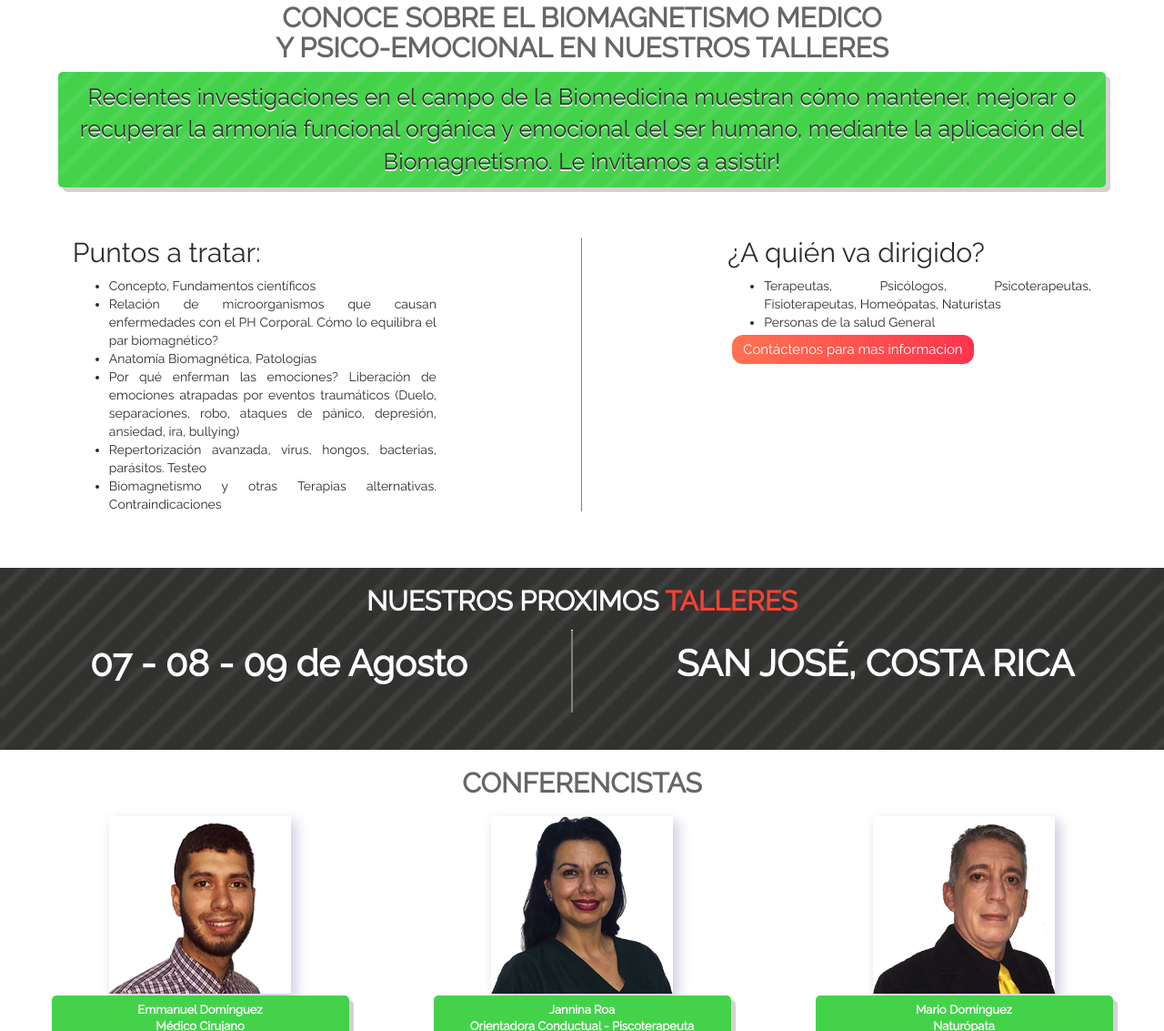
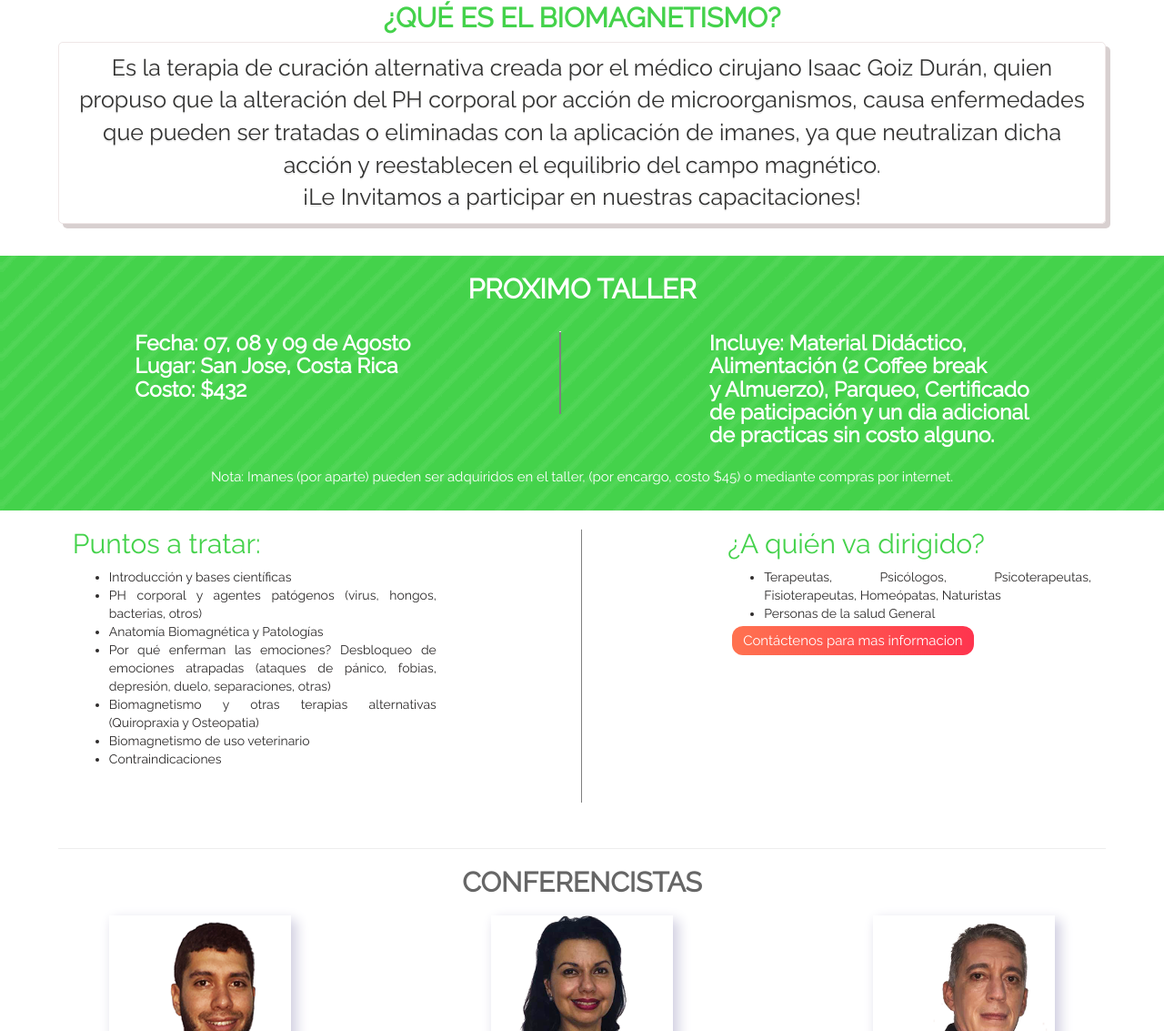
Before and after one commit to wedwin53/aldem56, a plain HTML site: page index.html in a window 1280 px wide. Shown: the part 581-1714 px from the top of the page at 91% size. Drawn offline with nearby package versions, Linux system fonts and the light colour scheme; files whose address does not match are found by name.

Commit message:
cambios generales de Layout

```diff
--- a/css/aldem.css
+++ b/css/aldem.css
@@ -153,7 +153,7 @@ h2{
 }
 
 .p-verde{
-	background-image: url("../images/background.png");
+	/*background-image: url("../images/background.png");*/
 	border-radius: 5px;
 	width: 90%;
 	text-align: center;
@@ -163,14 +163,15 @@ h2{
 	padding: 10px;
 	box-shadow: 5px 5px 0px #d8d0d0;
 	text-shadow: 0px 2px #efefef;
+	border: solid 1px #efe7e7;
 }
 
 
 .places{
-	background-image: url("../images/franja-gris.png");
+	background-image: url("../images/background.png");
 	color: white;
 	font-weight: bold;
-	height: 200px;
+	height: 280px;
 	width: 100%;
 }
 .cont-places{
@@ -179,7 +180,7 @@ h2{
 }
 .places h3{
 	font-weight: bold;
-	font-size: 40px;
+	font-size: 23px;
 }
 .button{
 	border-radius: 12px;
@@ -213,7 +214,7 @@ h2{
 	width: 2px;
 	height: 90px;
 	color: white;
-	margin: 5px 15px 10px 15px;
+	margin: 20px 15px 10px 15px;
 }
 .section-especialistas{
 	text-align: center;
--- a/index.html
+++ b/index.html
@@ -97,25 +97,37 @@
 	</section>
 	<section class="contenedor-articulos" id="taller"> <!-- titulo aprende -->
 		<article class="txt-art">
-			<h2 style="font-weight: bold; color: #666666">CONOCE SOBRE EL BIOMAGNETISMO MEDICO<br> Y PSICO-EMOCIONAL EN NUESTROS TALLERES</h2>
-			<p class="p-verde">Recientes investigaciones en el campo de la Biomedicina muestran cómo mantener, mejorar o recuperar la armonía funcional orgánica y emocional del ser humano, mediante la aplicación del Biomagnetismo. Le invitamos a asistir!</p>
+			<h2 style="font-weight: bold; color: #44d24b">¿QUÉ ES EL BIOMAGNETISMO?</h2>
+			<p class="p-verde">Es la terapia de curación alternativa creada por el médico cirujano Isaac Goiz Durán, quien propuso que la alteración del PH corporal por acción de microorganismos, causa enfermedades que pueden ser tratadas o eliminadas con la aplicación de imanes, ya que neutralizan dicha acción y reestablecen el equilibrio del campo magnético.<br>¡Le Invitamos a participar en nuestras capacitaciones! </p>
 		</article>
 	</section>
-	<section class="contenedor-arts"> <!-- Seccion Texto -->
+	<section class="cont-places">
+		<article class="places" id="proximos">
+			<h2 style="font-weight: bold; text-align: center;">PROXIMO TALLER</h2>
+			<div class="cont-places">
+				<h3>Fecha: 07, 08 y 09 de Agosto <br>Lugar: San Jose, Costa Rica <br>Costo: $432</h3>
+				<hr class="linea-h"/>
+				<h3>Incluye: Material Didáctico, <br>Alimentación (2 Coffee break <br> y Almuerzo), Parqueo, Certificado<br>de paticipación y un dia adicional<br> de practicas sin costo alguno.</h3>
+			</div>
+			<h4 style="color: white; font-size: 15px; text-align: center; margin: 15px 0 2px 0">Nota: Imanes (por aparte) pueden ser adquiridos en el taller, (por encargo, costo $45) o mediante compras por internet.</h4>
+		</article>
+	</section>
+		<section class="contenedor-arts"> <!-- Seccion Texto -->
 			<article class="art-1"> <!-- texto izquierdo -->
-				<h2>Puntos a tratar:</h2>
+				<h2 style="color: #44d24b">Puntos a tratar:</h2>
 				<ul>
-					<li>Concepto, Fundamentos científicos</li>
-					<li>Relación de microorganismos que causan enfermedades con el PH Corporal. Cómo lo equilibra el par biomagnético?</li>
-					<li>Anatomía Biomagnética, Patologías</li>
-					<li>Por qué enferman las emociones? Liberación de emociones atrapadas por eventos traumáticos (Duelo,   separaciones, robo, ataques de pánico, depresión, ansiedad, ira, bullying)</li>
-					<li>Repertorización avanzada, virus, hongos, bacterias, parásitos. Testeo</li>
-					<li>Biomagnetismo y otras Terapias alternativas. Contraindicaciones</li>
+					<li>Introducción y bases científicas</li>
+					<li>PH corporal y agentes patógenos (virus, hongos, bacterias, otros)</li>
+					<li>Anatomía Biomagnética y Patologías</li>
+					<li>Por qué enferman las emociones? Desbloqueo de emociones atrapadas (ataques de pánico, fobias, depresión, duelo, separaciones, otras)</li>
+					<li>Biomagnetismo y otras terapias alternativas (Quiropraxia y Osteopatia)</li>
+					<li>Biomagnetismo de uso veterinario</li>
+					<li>Contraindicaciones</li>
 				</ul>
 			</article>
 			<hr class="linea" />
 			<article class="art-2"> <!-- texto derecho -->
-				<h2>¿A quién va dirigido?</h2>
+				<h2 style="color: #44d24b">¿A quién va dirigido?</h2>
 				<ul>
 					<li>Terapeutas, Psicólogos, Psicoterapeutas, Fisioterapeutas, Homeópatas, Naturistas</li>
 					<li>Personas de la salud General</li>
@@ -123,16 +135,7 @@
 				<a class="buttonc" href="mailto:luz.navas@aldem56.com">Contáctenos para mas informacion</a>
 			</article>
 	</section>
-	<section class="cont-places">
-		<article class="places" id="proximos">
-			<h2 style="font-weight: bold; text-align: center;">NUESTROS PROXIMOS <strong style="color: #f44336">TALLERES</strong></h2>
-			<div class="cont-places">
-				<h3>07 - 08 - 09 de Agosto</h3>
-				<hr class="linea-h"/>
-				<h3>SAN JOSÉ, COSTA RICA</h3>
-			</div>
-		</article>
-	</section>
+	<hr style="width: 90%">
 	<section class="section-especialistas" id="especialistas"> <!-- especialistas -->
 		<h2 style="font-weight: bold; color: #666666">CONFERENCISTAS</h2>
 		<div class="cont-especialistas">
```
Also changed, not shown: images/banner1.png, images/banner2.png, images/banner3.png, images/banner4.png, mailing-mascotas.png (added).
